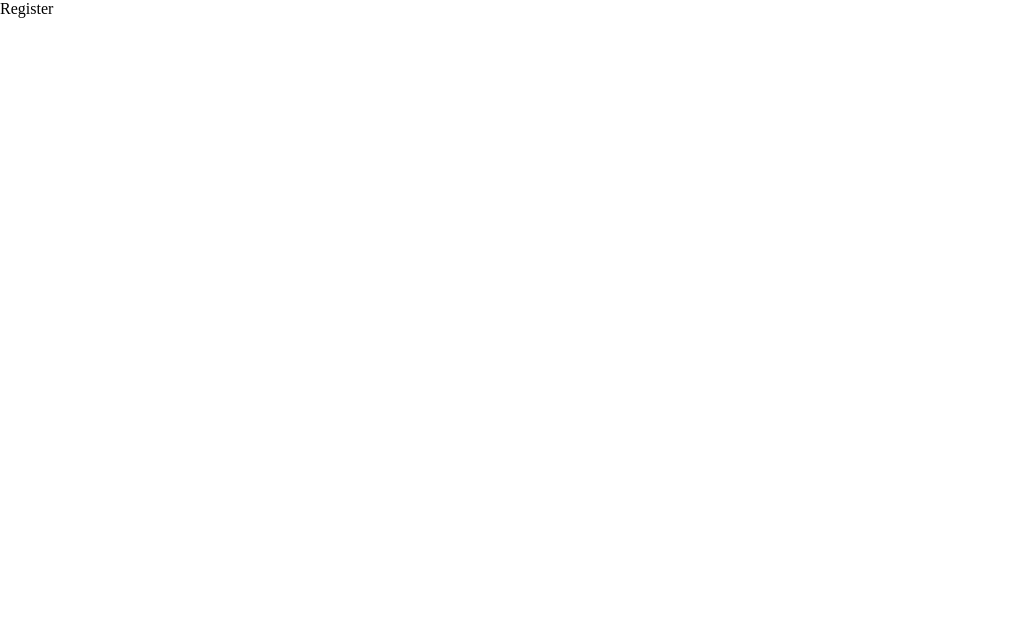
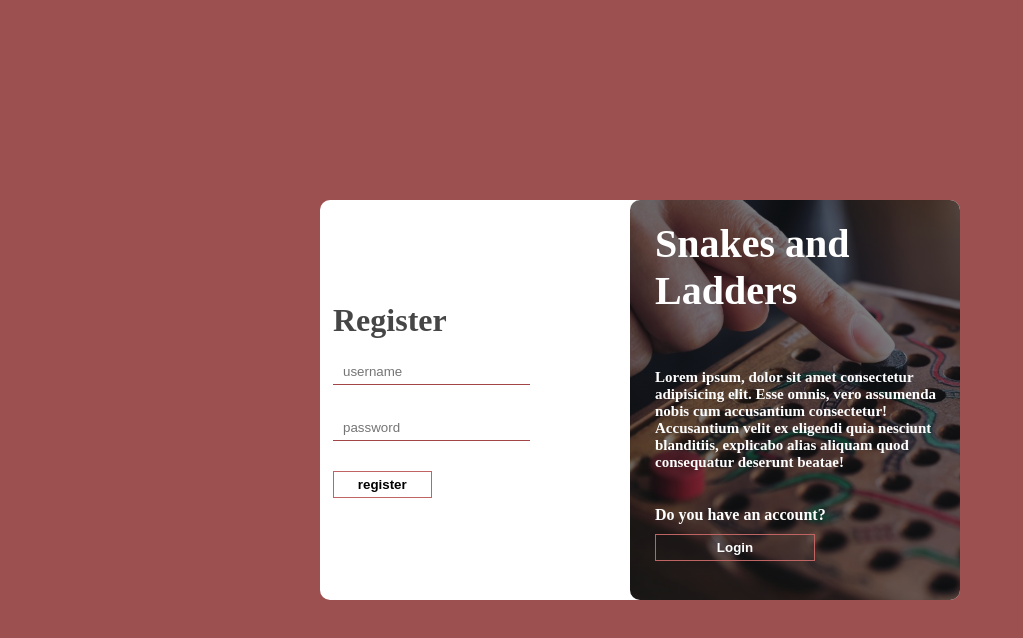
Before and after one commit to zeezooX/snakes-and-ladders, a React (Create React App) app in the folder client/: page /register in a window 1280 px wide. Shown: the top 638 px of the page, without its empty margins (0-1023 px from the left). Built offline with nearby package versions, Linux system fonts and the light colour scheme.

Commit message:
login and register pages (ui)

```diff
--- a/client/src/pages/loginPage/Login.css
+++ b/client/src/pages/loginPage/Login.css
@@ -4,13 +4,15 @@
   margin: auto;
   align-items: center;
   justify-content: center;
-  background-color: #c06363;
+  /*background: url(../../../public/assesrs/snake.png);*/
+  background-color: #9c5050;
 }
 
 .container .card {
   display: flex;
-  background-color: aliceblue;
+  background-color: #ffffff;
   width: 50%;
+  height: 50%;
   border-radius: 10px;
 }
 
@@ -19,18 +21,82 @@
   flex-direction: column;
   width: 50%;
   padding: 10px;
+  background-image: linear-gradient(rgba(0, 0, 0, 0.527), rgba(0, 0, 0, 0.5)),
+    url("https://cdn3.mycity4kids.com/images/article-images/web/headersV2/img-20190808-5d4be15b65355.jpg");
+  background-size: cover;
+  background-repeat: no-repeat;
+  border-radius: 10px;
+  margin-right: 5px;
+}
+
+.container .card .left h1 {
+  color: white;
+  font-weight: bolder;
+  font-size: 40px;
+  margin-top: 10px;
+  margin-bottom: 30px;
+  padding-left: 15px;
+}
+
+.container .card .left .reg {
+  color: white;
+  font-weight: bold;
+  padding-left: 15px;
 }
 
 .container .card .left .text {
   margin-top: 10px;
-  margin-bottom: 20px;
+  margin-bottom: 55px;
+  font-size: 15px;
+  font-weight: bold;
+  color: white;
+  padding-left: 15px;
 }
 .container .card .left .register {
   width: 50%;
   padding: 5px;
-  color: #c06363;
+  color: white;
+  margin-top: 10px;
   cursor: pointer;
-  background-color: aliceblue;
+  background: none;
   border: 1px solid #c06363;
-  margin-top: 5px;
+  font-weight: bold;
+  margin-left: 15px;
 }
+
+.container .card .right {
+  display: flex;
+  flex-direction: column;
+  justify-content: center;
+  padding: 50px;
+}
+.container .card .right h1 {
+  position: relative;
+  color: #464646;
+  margin-bottom: 20px;
+}
+
+.container .card .right form {
+  display: flex;
+  flex-direction: column;
+  gap: 30px;
+}
+
+.container .card .right form input {
+  border: none;
+  border-bottom: 1px solid rgb(162, 69, 69);
+  padding: 5px 10px;
+}
+
+.container .card .right form input:focus {
+  outline: none;
+}
+
+.container .card .right form button {
+  width: 50%;
+  padding: 5px;
+  background: none;
+  border: 1px solid #c06363;
+  font-weight: bold;
+  cursor: pointer;
+}
--- a/client/src/pages/loginPage/Login.jsx
+++ b/client/src/pages/loginPage/Login.jsx
@@ -1,23 +1,35 @@
 import "./Login.css";
+import { Link } from "react-router-dom";
 
 const Login = () => {
   return (
+    <>
       <div className="container">
         <div className="card">
           <div className="left">
-          <h1>Welcome to Snakes and Ladders</h1>
+            <h1>Snakes and Ladders</h1>
             <p className="text">
               Lorem ipsum, dolor sit amet consectetur adipisicing elit. Esse
-            omnis, vero assumenda nobis cum accusantium consectetur! Accusantium
-            velit ex eligendi quia nesciunt blanditiis, explicabo alias aliquam
-            quod consequatur deserunt beatae!
+              omnis, vero assumenda nobis cum accusantium consectetur!
+              Accusantium velit ex eligendi quia nesciunt blanditiis, explicabo
+              alias aliquam quod consequatur deserunt beatae!
             </p>
             <span className="reg">Don't have an account?</span>
+            <Link to="/register">
               <button className="register">Register</button>
+            </Link>
           </div>
-        <div className="right">hello</div>
+          <div className="right">
+            <h1 className="login">Login</h1>
+            <form>
+              <input type="text" placeholder="username" />
+              <input type="password" placeholder="password" />
+              <button>login</button>
+            </form>
           </div>
         </div>
+      </div>
+    </>
   );
 };
 export default Login;
--- a/client/src/pages/registerPage/Register.css
+++ b/client/src/pages/registerPage/Register.css
@@ -0,0 +1,102 @@
+.Register {
+  display: flex;
+  height: 100vh;
+  margin: auto;
+  align-items: center;
+  justify-content: center;
+  /*background: url(../../../public/assesrs/snake.png);*/
+  background-color: #9c5050;
+}
+
+.Register .card {
+  display: flex;
+  flex-direction: row-reverse;
+  background-color: #ffffff;
+  width: 50%;
+  height: 50%;
+  border-radius: 10px;
+}
+
+.Register .card .left {
+  display: flex;
+  flex-direction: column;
+  width: 50%;
+  padding-left: 10px;
+  background-image: linear-gradient(rgba(0, 0, 0, 0.527), rgba(0, 0, 0, 0.5)),
+    url(../../../public/assesrs/register.png);
+  background-size: cover;
+  background-repeat: no-repeat;
+  border-radius: 10px;
+}
+
+.Register .card .left h1 {
+  color: white;
+  font-weight: bolder;
+  font-size: 40px;
+  margin-top: 20px;
+  margin-bottom: 45px;
+  padding-left: 15px;
+}
+
+.Register .card .left .log {
+  color: white;
+  font-weight: bold;
+  padding-left: 15px;
+}
+
+.Register .card .left .text {
+  margin-top: 10px;
+  margin-bottom: 35px;
+  font-size: 15px;
+  font-weight: bold;
+  color: white;
+  padding-left: 15px;
+}
+.Register .card .left .login {
+  width: 50%;
+  padding: 5px;
+  color: white;
+  margin-top: 10px;
+  cursor: pointer;
+  background: none;
+  border: 1px solid #c06363;
+  font-weight: bold;
+  margin-left: 15px;
+}
+
+.Register .card .right {
+  display: flex;
+  flex-direction: column;
+  justify-content: center;
+  margin-right: 100px;
+}
+.Register .card .right h1 {
+  position: relative;
+  color: #464646;
+  margin-bottom: 20px;
+}
+
+.Register .card .right form {
+  display: flex;
+  flex-direction: column;
+  gap: 30px;
+}
+
+.Register .card .right form input {
+  border: none;
+  border-bottom: 1px solid rgb(162, 69, 69);
+  padding: 5px 10px;
+}
+
+.Register .card .right form input:focus {
+  outline: none;
+}
+
+.Register .card .right form button {
+  width: 50%;
+  padding: 5px;
+  background: none;
+  border: 1px solid #c06363;
+  font-weight: bold;
+  cursor: pointer;
+}
--- a/client/src/pages/registerPage/Register.jsx
+++ b/client/src/pages/registerPage/Register.jsx
@@ -1,3 +1,35 @@
-export default function Register() {
-  return <div>Register</div>;
-}
+import "./Register.css";
+import { Link } from "react-router-dom";
+
+const Register = () => {
+  return (
+    <>
+      <div className="Register">
+        <div className="card">
+          <div className="left">
+            <h1>Snakes and Ladders</h1>
+            <p className="text">
+              Lorem ipsum, dolor sit amet consectetur adipisicing elit. Esse
+              omnis, vero assumenda nobis cum accusantium consectetur!
+              Accusantium velit ex eligendi quia nesciunt blanditiis, explicabo
+              alias aliquam quod consequatur deserunt beatae!
+            </p>
+            <span className="log">Do you have an account?</span>
+            <Link to="/login">
+              <button className="login">Login</button>
+            </Link>
+          </div>
+          <div className="right">
+            <h1 className="register">Register</h1>
+            <form>
+              <input type="text" placeholder="username" />
+              <input type="password" placeholder="password" />
+              <button>register</button>
+            </form>
+          </div>
+        </div>
+      </div>
+    </>
+  );
+};
+export default Register;
```
Also changed, not shown: client/public/assesrs/register.png (added), client/public/assesrs/snake.png (added). Lines whose indentation alone changed are shown as unchanged.
